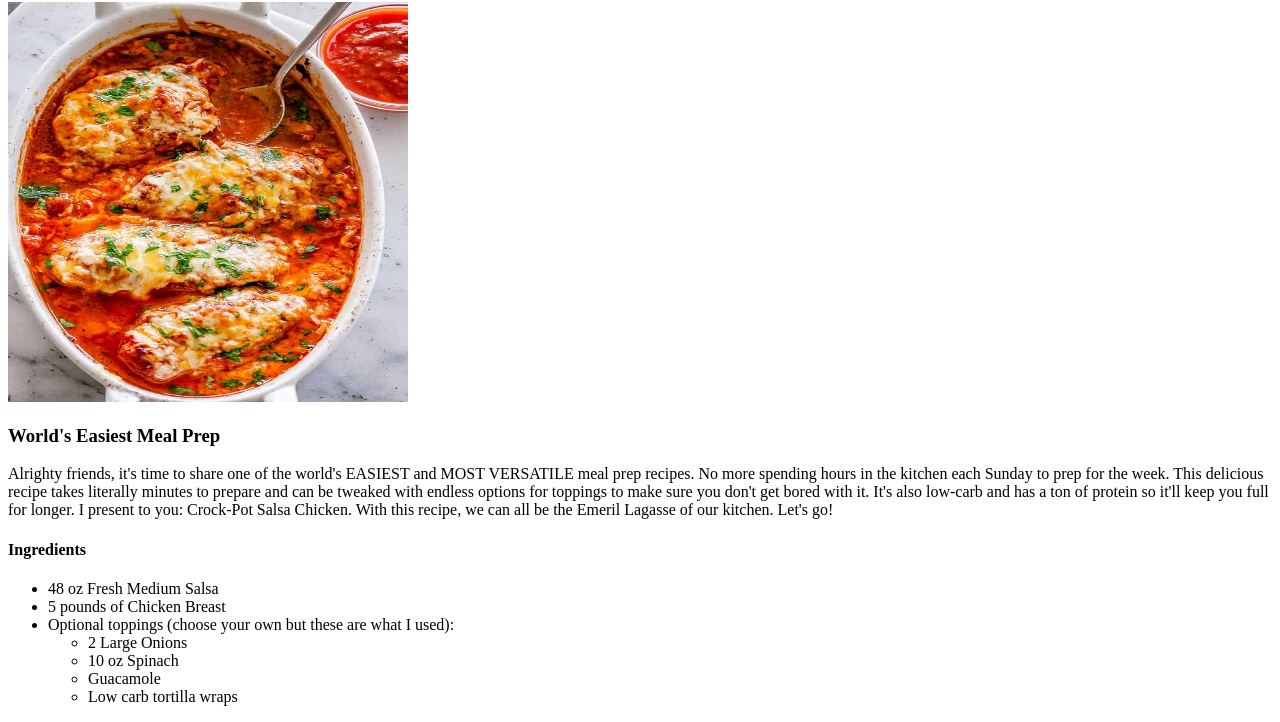
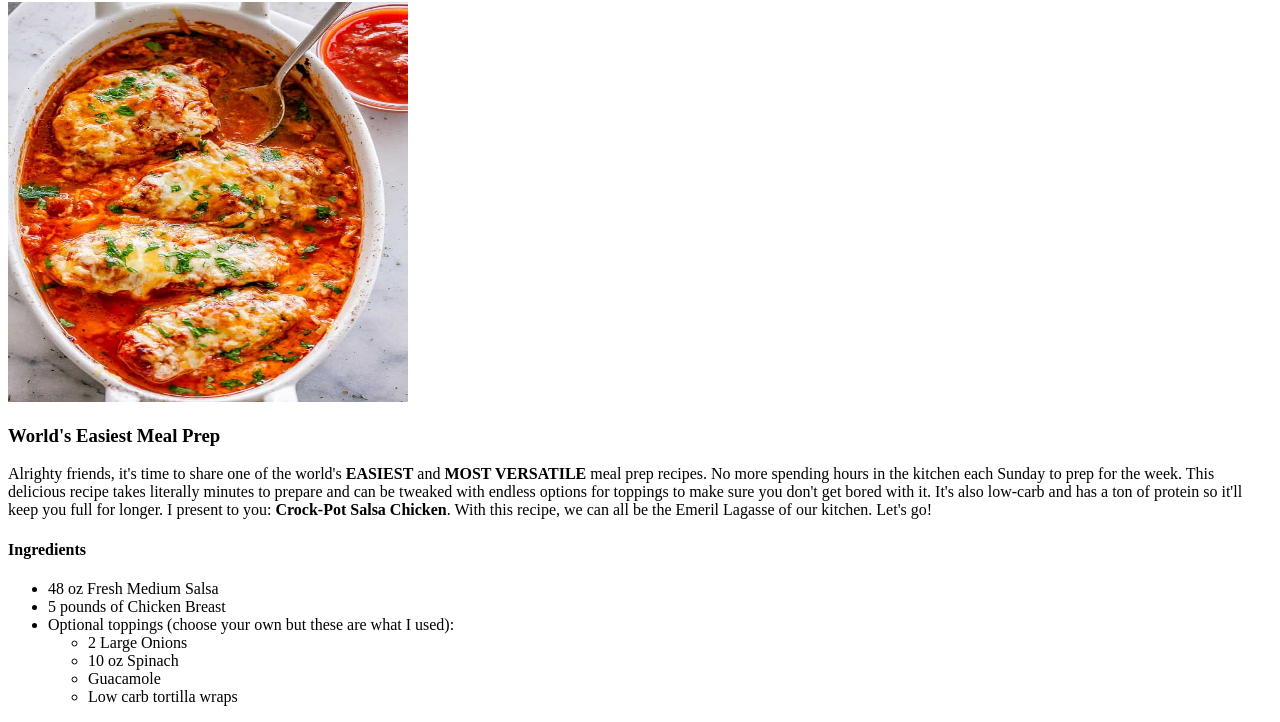
Before and after one commit to Skelachi/odin-recipes, a plain HTML site: page recipes/salsa-chicken.html in a window 1280 px wide. Shown: the part 78-800 px from the top of the page. Drawn offline with Linux system fonts and the light colour scheme.

Commit message:
Made some words strong in Salsa recipe

```diff
--- a/recipes/salsa-chicken.html
+++ b/recipes/salsa-chicken.html
@@ -11,7 +11,7 @@
     <h1 id="header">Slow Cooker Salsa Chicken</h1>
     <img src="salsa.jpg" alt="Tasty Salsa" style="width:400px;height:400px;">
     <h3>World's Easiest Meal Prep</h3>
-    <p>Alrighty friends, it's time to share one of the world's EASIEST and MOST VERSATILE meal prep recipes. No more spending hours in the kitchen each Sunday to prep for the week. This delicious recipe takes literally minutes to prepare and can be tweaked with endless options for toppings to make sure you don't get bored with it. It's also low-carb and has a ton of protein so it'll keep you full for longer. I present to you: Crock-Pot Salsa Chicken. With this recipe, we can all be the Emeril Lagasse of our kitchen. Let's go!</p>
+    <p>Alrighty friends, it's time to share one of the world's <strong>EASIEST</strong> and <strong>MOST VERSATILE</strong> meal prep recipes. No more spending hours in the kitchen each Sunday to prep for the week. This delicious recipe takes literally minutes to prepare and can be tweaked with endless options for toppings to make sure you don't get bored with it. It's also low-carb and has a ton of protein so it'll keep you full for longer. I present to you: <strong>Crock-Pot Salsa Chicken</strong>. With this recipe, we can all be the Emeril Lagasse of our kitchen. Let's go!</p>
 
     <h4>Ingredients</h4>
     <ul>
```
